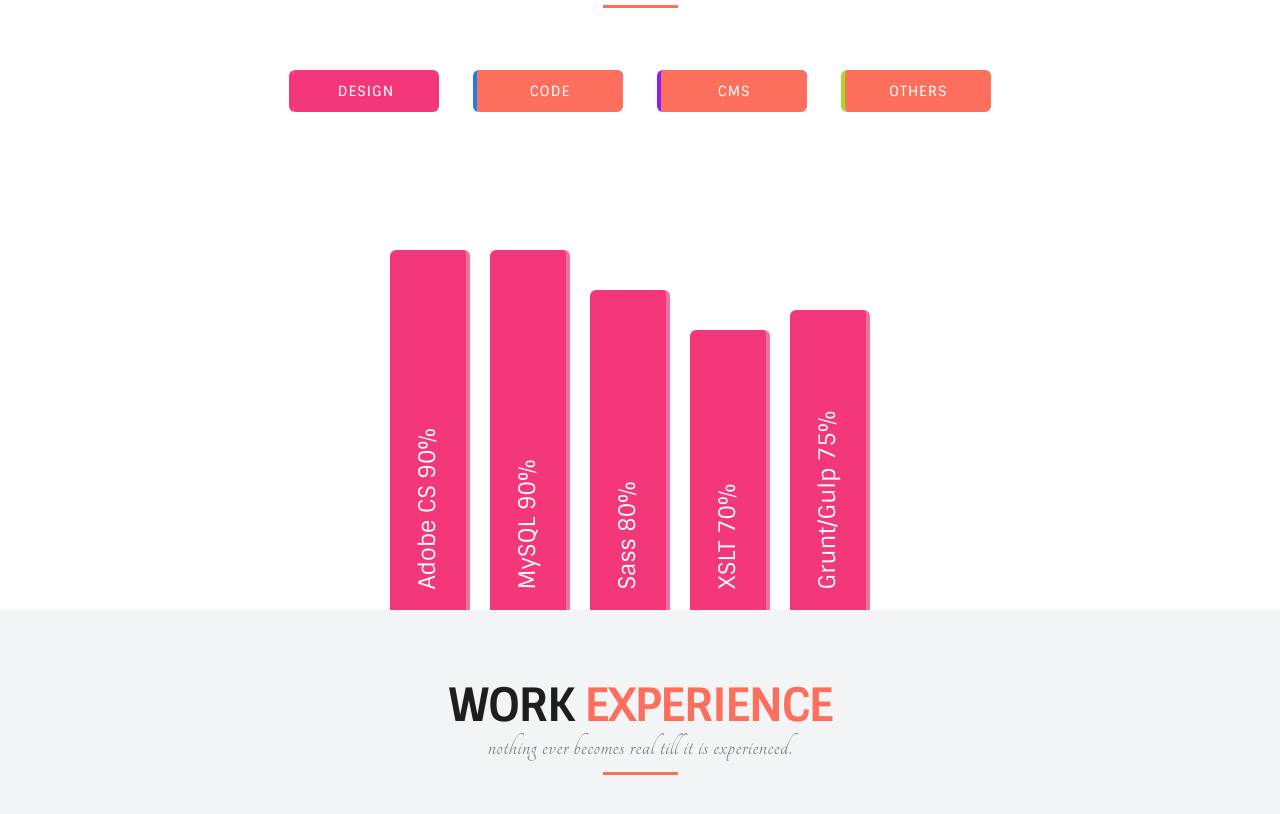
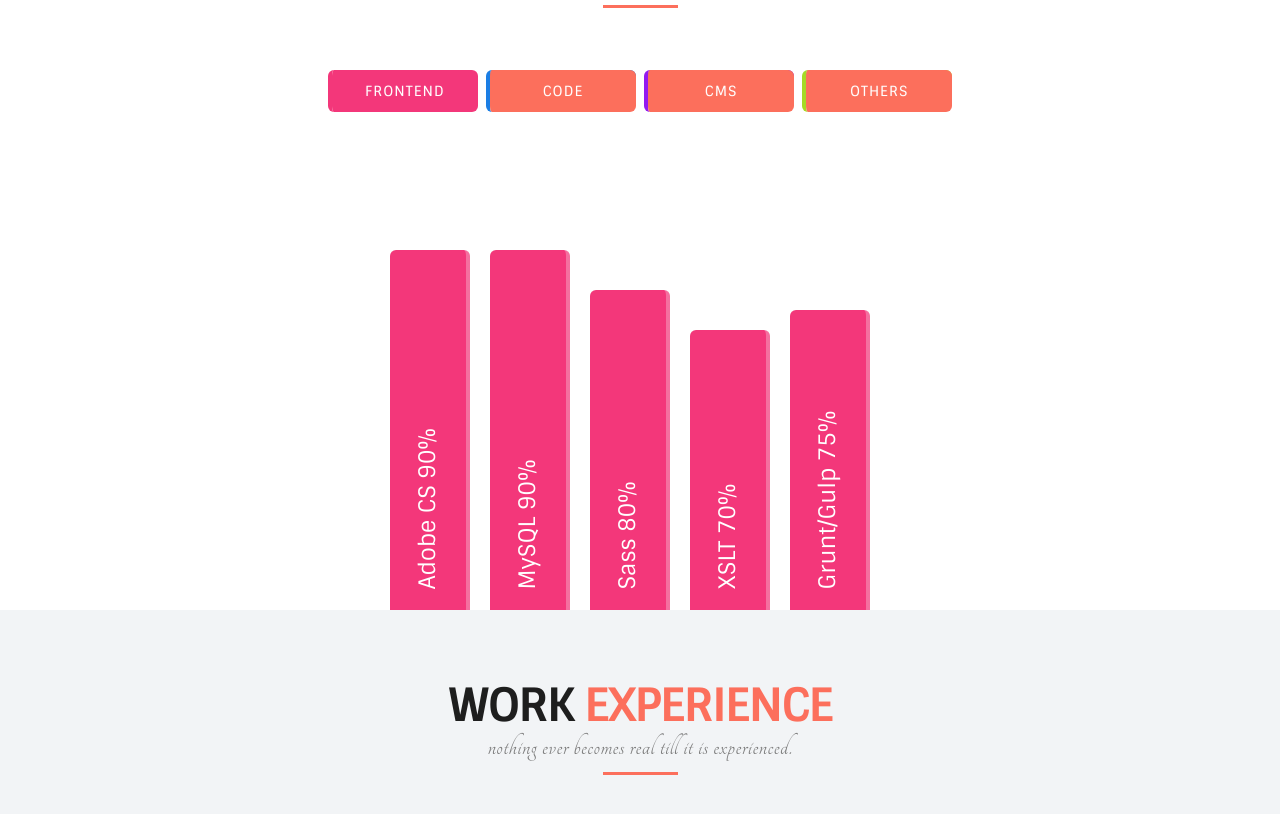
Before and after one commit to Bizid/bizid.github.io, a plain HTML site: page index.html in a window 1280 px wide. Shown: the part 2118-2932 px from the top of the page. Drawn offline with Linux system fonts and the light colour scheme; some packages are replaced by stand-ins of ours.

Commit message:
new version

```diff
--- a/css/style.css
+++ b/css/style.css
@@ -934,7 +934,7 @@ nav.slide-effect a {
 }
 .btn-skills {
 	overflow: hidden;
-	margin: 0 15px;
+	margin: 0 2px;
 	-webkit-border-radius: 6px;
 	-moz-border-radius: 6px;
 	border-radius: 6px;
--- a/index.html
+++ b/index.html
@@ -468,7 +468,7 @@
           <section class="l-skill-nav item_left">
             <!-- Skill Category -->
             <nav class="slide-effect">
-              <a href="javascript: rotate('rotate1');" data-hover="Design" class="skills-pink btn-skills"><span>Front-End</span></a>
+              <a href="javascript: rotate('rotate1');" data-hover="FrontEnd" class="skills-pink btn-skills"><span>FrontEnd</span></a>
               <a href="javascript: rotate('rotate2');" data-hover="Code" class="skills-blue btn-skills l-rMargin-20"><span>Code</span></a>
               <a href="javascript: rotate('rotate3');" data-hover="CMS" class="skills-violet btn-skills l-rMargin-20"><span>CMS</span></a>
               <a href="javascript: rotate('rotate4');" data-hover="Others" class="skills-green btn-skills"><span>Others</span></a>
```
